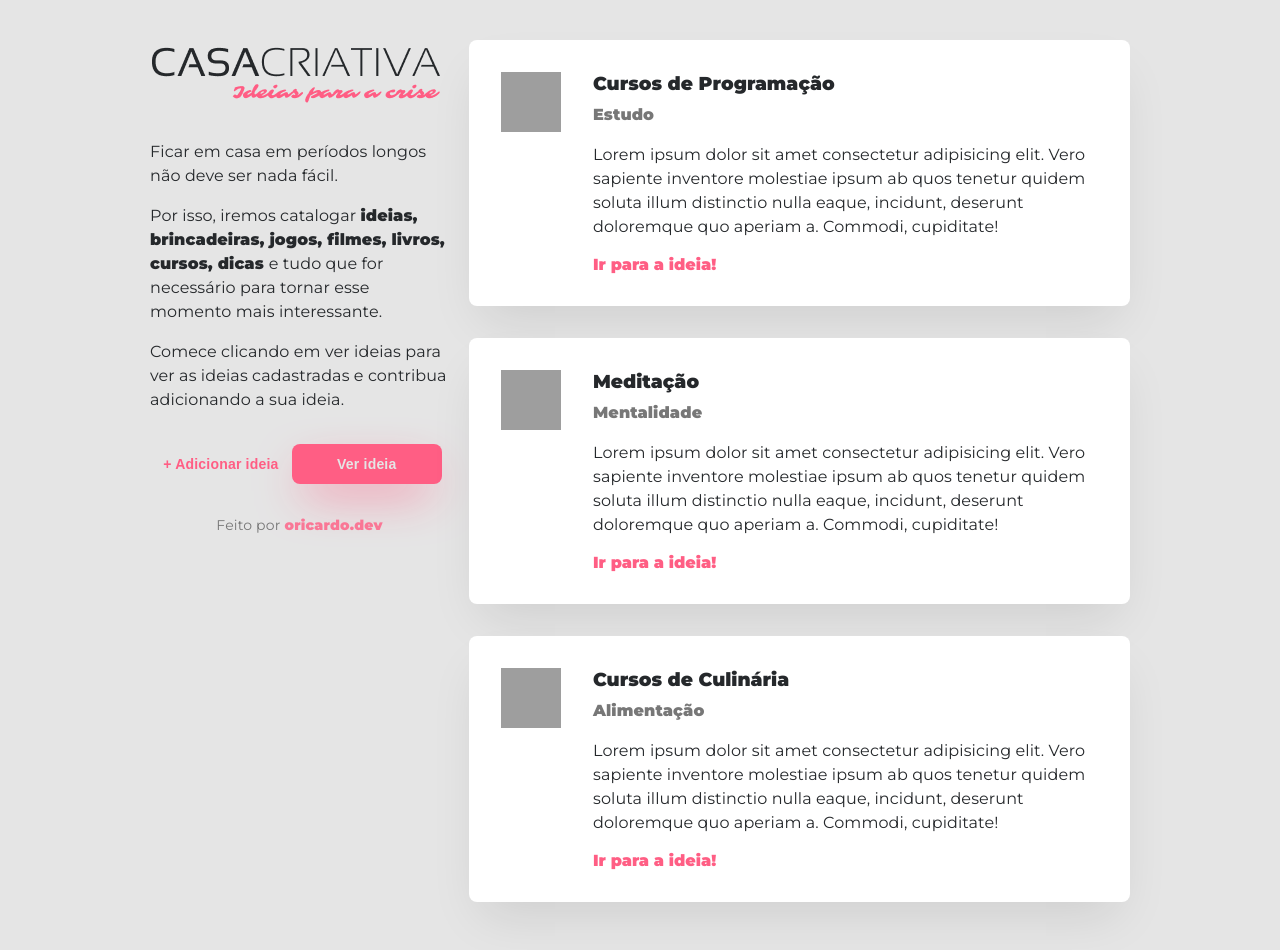
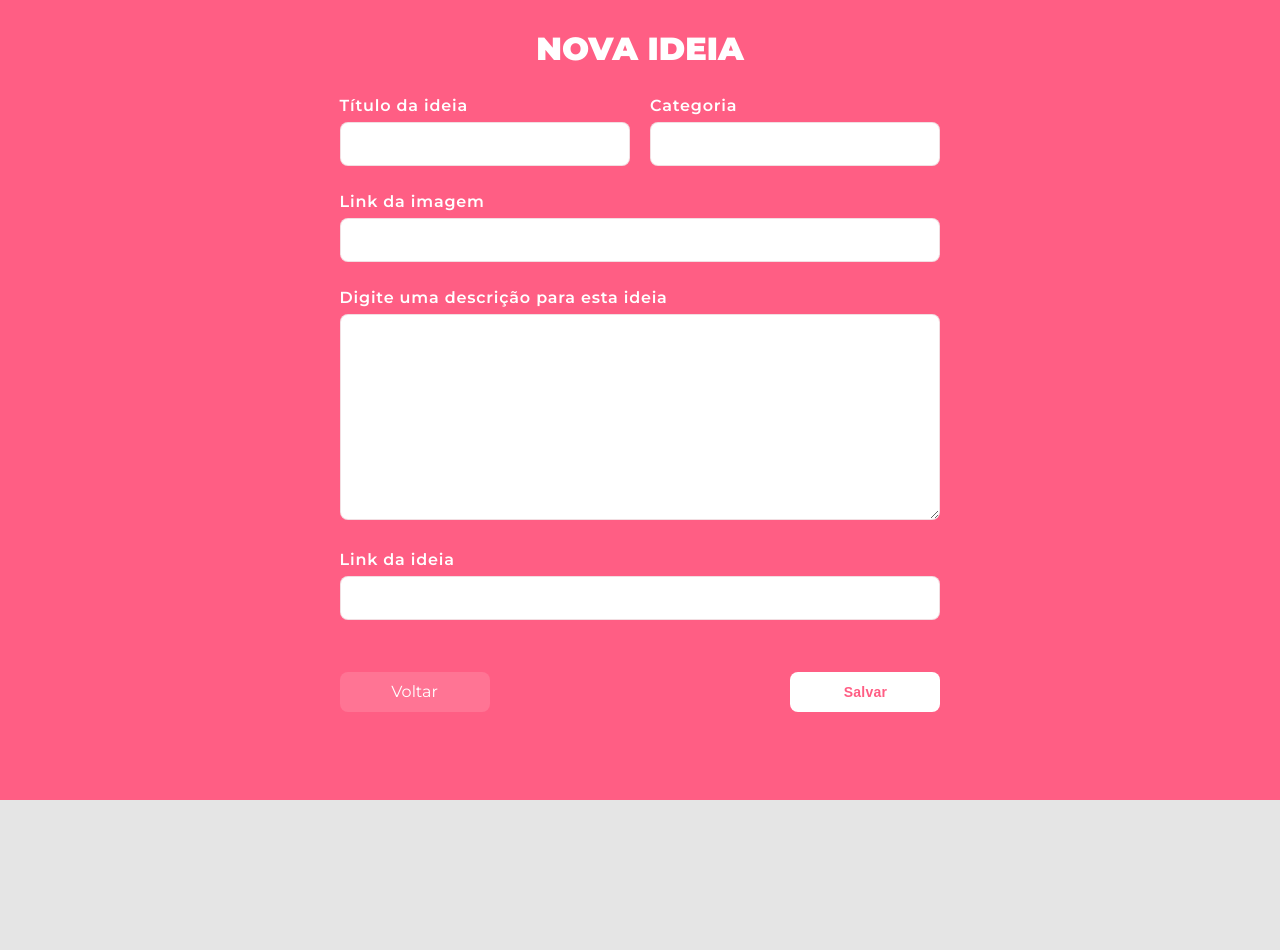
Before and after one commit to oricardos/Workshop-Dev, a plain HTML site: page index.html in a window 1280 px wide. Both pictures are taken after a click on the button "+ Adicionar ideia". After the commit the page ends 800 px from the top, so only its background shows below. Drawn offline with Linux system fonts and the light colour scheme; grey boxes are pictures that could not be loaded.

Commit message:
finalizando modal a animação de transiçao

```diff
--- a/index.html
+++ b/index.html
@@ -32,7 +32,7 @@
             </main>
 
             <section id="buttons">
-                <button>+ Adicionar ideia</button>
+                <button onclick="onOff()">+ Adicionar ideia</button>
                 <button class="fat">Ver ideia</button>
             </section>
 
@@ -43,42 +43,45 @@
 
         <section id="last-ideas">
             <div class="idea">
-                <img src="https://image.flaticon.com/icons/svg/2729/2729007.svg"
-                     alt="Imagem de Curso de Programação">
+                <img src="https://image.flaticon.com/icons/svg/2729/2729007.svg" alt="Imagem de Curso de Programação">
 
                 <div class="content">
                     <h3>Cursos de Programação</h3>
                     <p>Estudo</p>
                     <div class="description">
-                        Lorem ipsum dolor sit amet consectetur adipisicing elit. Vero sapiente inventore molestiae ipsum ab quos tenetur quidem soluta illum distinctio nulla eaque, incidunt, deserunt doloremque quo aperiam a. Commodi, cupiditate!
+                        Lorem ipsum dolor sit amet consectetur adipisicing elit. Vero sapiente inventore molestiae ipsum
+                        ab quos tenetur quidem soluta illum distinctio nulla eaque, incidunt, deserunt doloremque quo
+                        aperiam a. Commodi, cupiditate!
                     </div>
                     <a href="#">Ir para a ideia!</a>
                 </div>
             </div>
 
             <div class="idea">
-                <img src="https://image.flaticon.com/icons/svg/2729/2729027.svg"
-                     alt="Imagem de Meditação">
+                <img src="https://image.flaticon.com/icons/svg/2729/2729027.svg" alt="Imagem de Meditação">
 
                 <div class="content">
                     <h3>Meditação</h3>
                     <p>Mentalidade</p>
                     <div class="description">
-                        Lorem ipsum dolor sit amet consectetur adipisicing elit. Vero sapiente inventore molestiae ipsum ab quos tenetur quidem soluta illum distinctio nulla eaque, incidunt, deserunt doloremque quo aperiam a. Commodi, cupiditate!
+                        Lorem ipsum dolor sit amet consectetur adipisicing elit. Vero sapiente inventore molestiae ipsum
+                        ab quos tenetur quidem soluta illum distinctio nulla eaque, incidunt, deserunt doloremque quo
+                        aperiam a. Commodi, cupiditate!
                     </div>
                     <a href="#">Ir para a ideia!</a>
                 </div>
             </div>
 
             <div class="idea">
-                <img src="https://image.flaticon.com/icons/svg/2729/2729013.svg"
-                     alt="Imagem de Curso de Culinária">
+                <img src="https://image.flaticon.com/icons/svg/2729/2729013.svg" alt="Imagem de Curso de Culinária">
 
                 <div class="content">
                     <h3>Cursos de Culinária</h3>
                     <p>Alimentação</p>
                     <div class="description">
-                        Lorem ipsum dolor sit amet consectetur adipisicing elit. Vero sapiente inventore molestiae ipsum ab quos tenetur quidem soluta illum distinctio nulla eaque, incidunt, deserunt doloremque quo aperiam a. Commodi, cupiditate!
+                        Lorem ipsum dolor sit amet consectetur adipisicing elit. Vero sapiente inventore molestiae ipsum
+                        ab quos tenetur quidem soluta illum distinctio nulla eaque, incidunt, deserunt doloremque quo
+                        aperiam a. Commodi, cupiditate!
                     </div>
                     <a href="#">Ir para a ideia!</a>
                 </div>
@@ -86,6 +89,43 @@
         </section>
     </div>
 
+    <div id="modal" class="hide">
+        <div class="content">
+            <h1>Nova Ideia</h1>
+
+            <form action="">
+                <div class="input-wrapper">
+                    <label for="title">Título da ideia</label>
+                    <input type="text" name="title">
+                </div>
+
+                <div class="input-wrapper">
+                    <label for="category">Categoria</label>
+                    <input type="text" name="category">
+                </div>
+
+                <div class="input-wrapper">
+                    <label for="image">Link da imagem</label>
+                    <input type="url" name="image">
+                </div>
+
+                <div class="input-wrapper">
+                    <label for="description">Digite uma descrição para esta ideia</label>
+                    <textarea name="description" cols="30" rows="10"></textarea>
+                </div>
+
+                <div class="input-wrapper">
+                    <label for="link">Link da ideia</label>
+                    <input type="url" name="link">
+                </div>
+
+                <a href="#">Voltar</a>
+
+                <button>Salvar</button>
+            </form>
+        </div>
+    </div>
+
 
     <script src="script.js"></script>
 </body>
--- a/script.js
+++ b/script.js
@@ -1,8 +1,9 @@
-document
-            .querySelector("button.fat")
-            .addEventListener("click", function(){
-                document
-                    .querySelector("#footer")
-                    .classList
-                    .toggle("hide")
-                })
+function onOff() {
+    document
+        .querySelector("#modal")
+        .classList
+        .toggle("hide")
+}
+
+document.querySelector("#modal a")
+    .addEventListener("click", onOff)
--- a/style.css
+++ b/style.css
@@ -6,10 +6,6 @@ body {
     margin: 0;
     padding: 0;
     font-family: 'Montserrat', sans-serif;
-}
-
-.hide {
-    display: none;
 }
 
 a {
@@ -25,8 +21,9 @@ a:hover {
 #container {
     width: 90%;
     max-width: 980px;
-    margin: 40px auto;
+    margin: 24px auto;
     display: flex;
+
 }
 
 #intro {
@@ -35,7 +32,7 @@ a:hover {
 }
 
 main {
-    margin: 32px 0;
+    margin: 20px 0;
 }
 
 p, .description {
@@ -102,8 +99,8 @@ footer a {
 .idea {
     display: flex;
     background-color: #fff;
-    margin-bottom: 32px;
-    padding: 32px;
+    margin-bottom: 20px;
+    padding: 20px;
     border-radius: 8px;
     -webkit-box-shadow: 0px 24px 48px -12px rgba(1, 1, 1, 0.1);
     -moz-box-shadow: 0px 24px 48px -12px rgba(1, 1, 1, 0.1);
@@ -111,9 +108,9 @@ footer a {
 }
 
 .idea img {
-    width: 60px;
-    height: 60px;
-    margin-right: 32px;
+    width: 30px;
+    height: 30px;
+    margin-right: 22px;
 }
 
 .idea h3 {
@@ -121,11 +118,111 @@ footer a {
 }
 
 .idea p {
-    margin: 8px 0;
+    margin: 6px 0;
     color: #777;
     font-weight: bold;
 }
 
 .idea .description {
     margin: 16px 0;
+    font-size: 13px;
 }
+
+.idea a {
+    font-size: 15px;
+}
+#modal {
+    background-color: rgba(255, 94, 132, 1);
+    position: absolute;
+    top: 0;
+    width: 100%;
+    height: 100vh;
+    display: flex;
+    justify-content: center;
+    transition: 400ms;
+}
+
+#modal .content {
+    margin-top: 8px;
+    color: #fff;
+}
+
+#modal .content h1 {
+    text-align: center;
+    text-transform: uppercase;
+}
+
+#modal form {
+    width: 80%;
+    max-width: 800px;
+    margin: 0 auto;
+    display: grid;
+    grid-template-columns: 1fr 1fr;
+    gap: 20px;
+}
+
+.content form div:nth-child(3),
+.content form div:nth-child(4),
+.content form div:nth-child(5) {
+    grid-column: span 2;
+}
+
+form input,
+form textarea {
+    width: 100%;
+    padding: 12px;
+    box-sizing: border-box;
+    border-radius: 8px;
+    border: 1px solid rgba(173, 54, 82, 0.165);
+    outline: none;
+    font-size: 16px;
+}
+
+form label {
+    font-weight: 600;
+    line-height: 32px;
+    letter-spacing: 0.8px;
+}
+
+form a {
+    background-color: #ffffff22;
+    color: #fff;
+    display: flex;
+    justify-content: center;
+    align-items: center;
+    width: 150px;
+    height: 40px;
+    align-self: end;
+    border-radius: 8px;
+    font-weight: 500;
+    transition: 400ms;
+}
+
+form a:hover {
+    background-color: #fff;
+    color: #ff5e84;
+    text-decoration: none;
+}
+
+form button {
+    background-color: #fff;
+    width: 150px;
+    height: 40px;
+    border-radius: 8px;
+    cursor: pointer;
+    margin-top: 32px;
+    grid-column: 2;
+    justify-self: end;
+    transition: 400ms;
+}
+
+form button:hover {
+    background-color: #0984e3;
+    color: #fff;
+    text-decoration: none;
+}
+
+#modal.hide {
+    opacity: 0;
+    visibility: hidden;
+}
```
